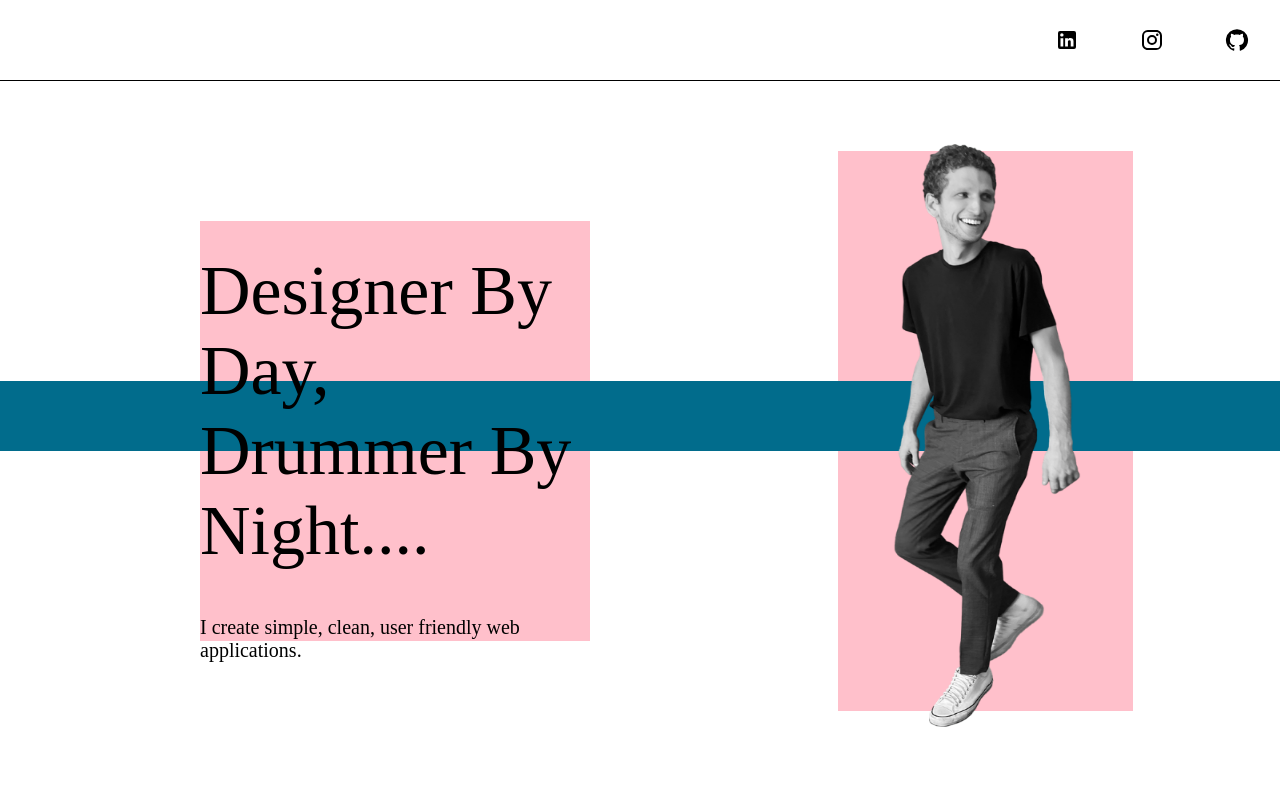
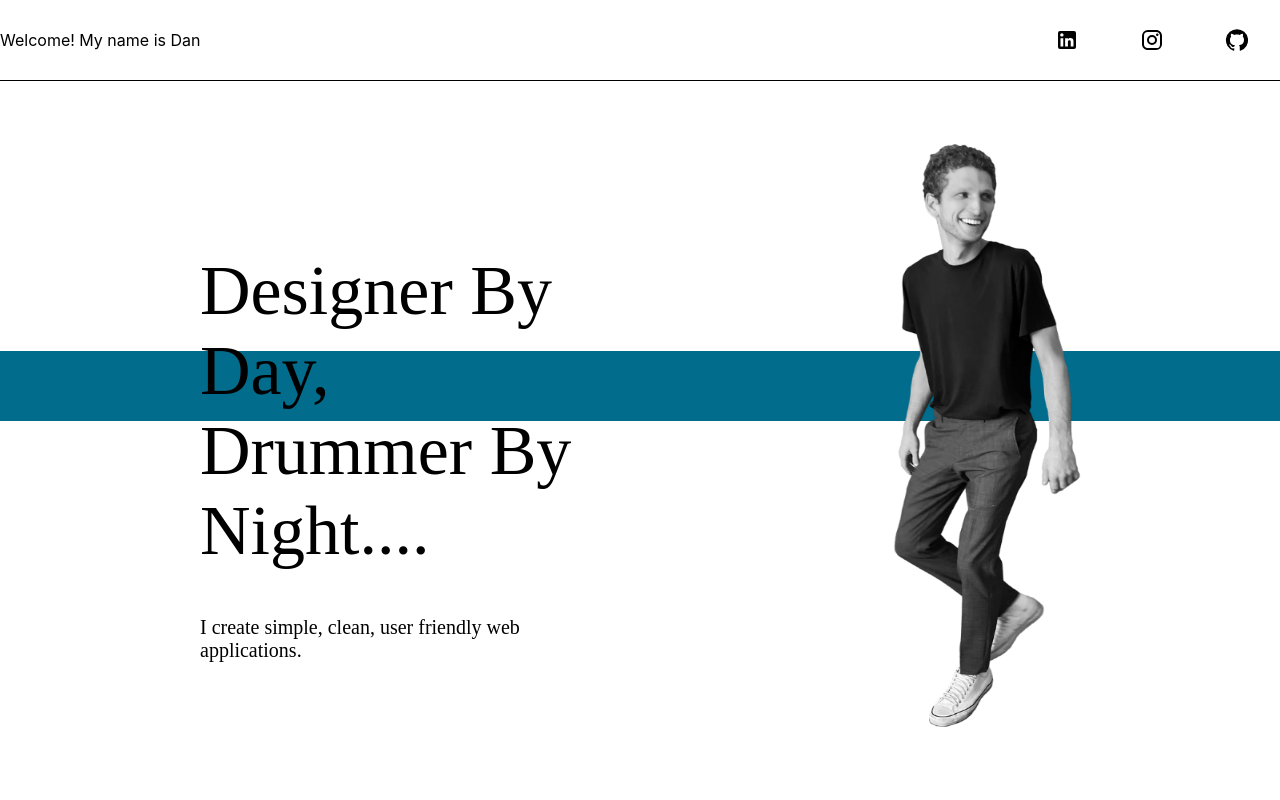
Before and after one commit to Danfirech/portfolio2022, a React (Create React App) app: page / in a window 1280 px wide. Shown: the top 800 px of the page. Built offline with nearby package versions, Linux system fonts and the light colour scheme.

Commit message:
added pics

```diff
--- a/src/components/mainSection.js
+++ b/src/components/mainSection.js
@@ -18,6 +18,7 @@ const HeaderLeft = styled.div`
   height: 100%;
   width: 80%;
   display: flex;
+  align-items: center;
 `;
 
 const HeaderRight = styled.div`
@@ -46,9 +47,13 @@ const BlueLine = styled.div`
   width: 100%;
   background-color: #016c8c;
   position: absolute;
-  margin-top: 300px;
+  margin-top: 270px;
   margin-right: 100px;
   z-index: 1;
+
+  @media (max-width: 1068px) {
+    margin-top: 840px;
+  }
 `;
 
 const TopLeft = styled.div`
@@ -64,7 +69,7 @@ const TopLeft = styled.div`
 const TextBox = styled.div`
   height: 60%;
   width: 100%;
-  background-color: pink;
+  background-color: white;
   margin-right: 100px;
   margin-left: 100px;
 
@@ -74,6 +79,9 @@ const TextBox = styled.div`
     margin-top: 30px;
     position: relative;
     font-family: "Lora", serif;
+    @media (max-width: 1068px) {
+      font-size: 40px;
+    }
   }
 
   .wording2 {
@@ -82,6 +90,9 @@ const TextBox = styled.div`
     z-index: 99;
     position: relative;
     font-family: "Lora", serif;
+    @media (max-width: 1068px) {
+      font-size: 20px;
+    }
   }
 `;
 
@@ -97,10 +108,13 @@ const TopRight = styled.div`
 const BlueBox = styled.div`
   height: 80%;
   width: 50%;
-  background-color: pink;
+  background-color: white;
   display: flex;
   justify-content: center;
   align-items: center;
+
+  @media (max-width: 1068px) {
+  }
 `;
 
 const ImageBox = styled.div`
@@ -111,9 +125,8 @@ const ImageBox = styled.div`
   align-items: center;
 
   @media (max-width: 1068px) {
-    height: 1300px;
-    margin-top: 30px;
-    margin-bottom: 50px;
+    height: 700px;
+    margin-left: 250px;
   }
 
   img {
@@ -147,9 +160,12 @@ const MiddleTop = styled.div`
 
   .words {
     font-size: 40px;
+    font-family: "Lora", serif;
     @media (max-width: 1068px) {
-      padding-bottom: 50px;
+      padding-bottom: 150px;
       margin-top: 100px;
+      font-size: 40px;
+      margin-left: 20px;
     }
   }
 `;
@@ -180,7 +196,7 @@ const Boxes = styled.div`
 
   @media (max-width: 1068px) {
     margin-bottom: 20px;
-    width: 40%;
+    width: 60%;
   }
 `;
 
@@ -196,7 +212,7 @@ const BoxTitle = styled.div`
 const BoxBottom = styled.div`
   height: 67%;
   width: 100%;
-  background-color: pink;
+  background-color: white;
 
   .pic {
     width: 100%;
@@ -221,7 +237,9 @@ const MainSection = () => {
   return (
     <>
       <Header>
-        <HeaderLeft></HeaderLeft>
+        <HeaderLeft>
+          <div>Welcome! My name is Dan</div>
+        </HeaderLeft>
         <HeaderRight>
           <LinkedInIcon />
           <InstagramIcon />
```
Also changed, not shown: 1 other file (tests, documents, lock files or other folders).
